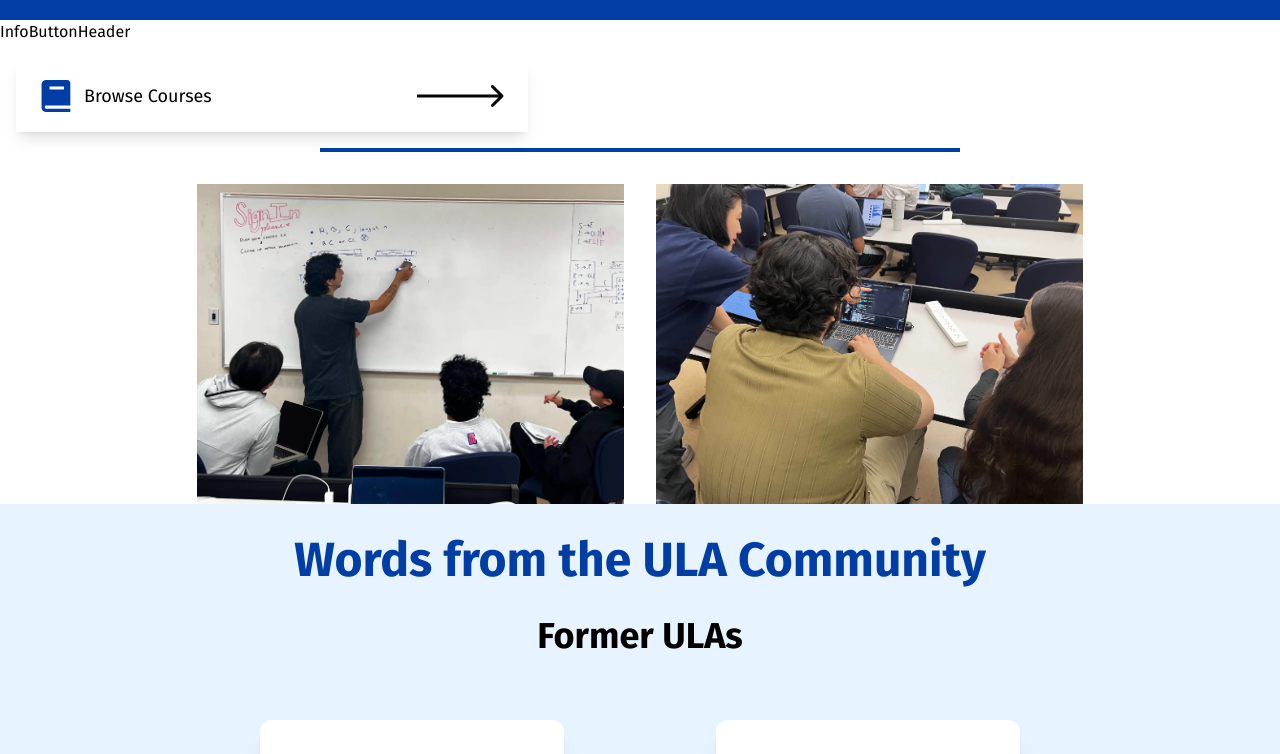
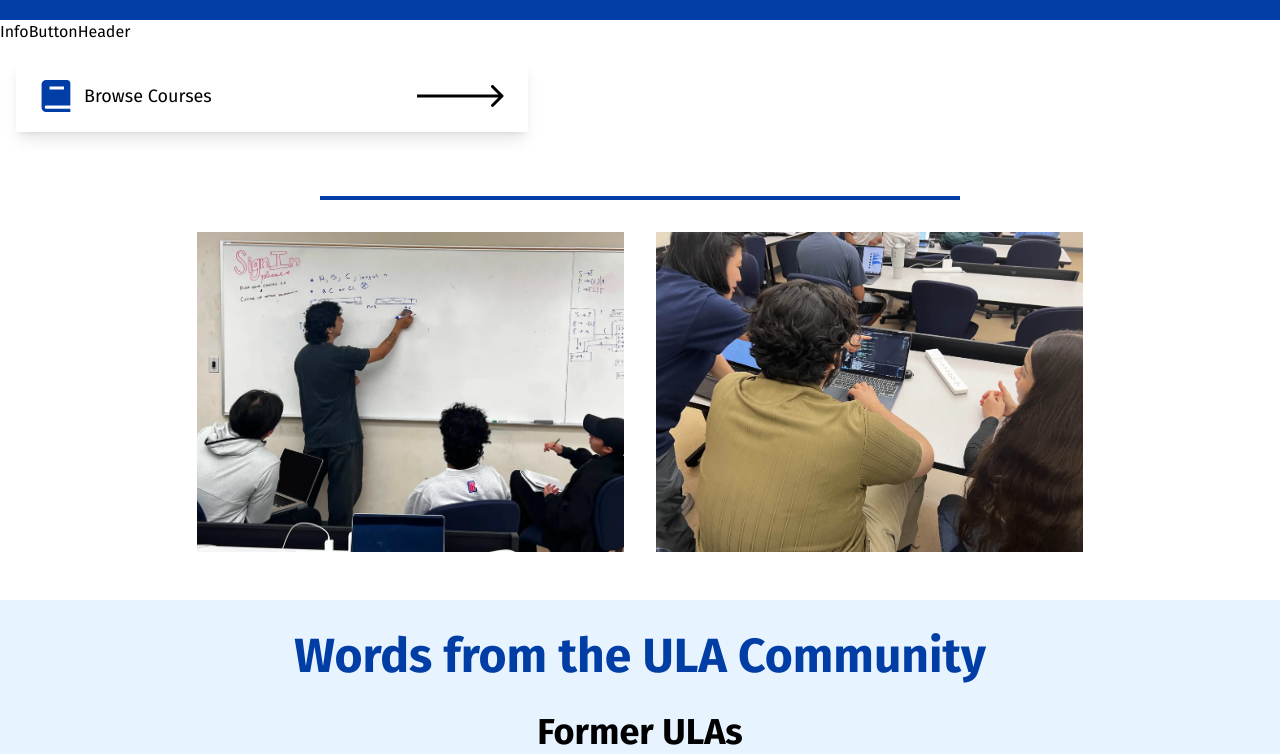
Before and after one commit to acm-ucr/cse-ula, a Next.js app: page / in a window 1280 px wide. Shown: the part 628-1382 px from the top of the page. Built offline with nearby package versions, Linux system fonts and the light colour scheme.

Commit message:
initial commit

```diff
--- a/src/components/home/Images.tsx
+++ b/src/components/home/Images.tsx
@@ -4,10 +4,9 @@ import Image from "next/image";
 
 const Images = () => {
   return (
-    <div className="flex flex-col place-items-center gap-8">
+    <div className="flex flex-col place-items-center gap-8 py-12">
       <div className="w-1/2 border-b-4 border-ula-blue-primary" />
-
-      <div className="flex w-1/3 flex-row justify-center gap-8">
+      <div className="flex w-5/6 flex-col justify-center gap-8 md:w-1/3 md:flex-row">
         <Image src={ulaPic1} alt="Ula Picture 1" />
         <Image src={ulaPic2} alt="Ula Picture 2" />
       </div>
```
